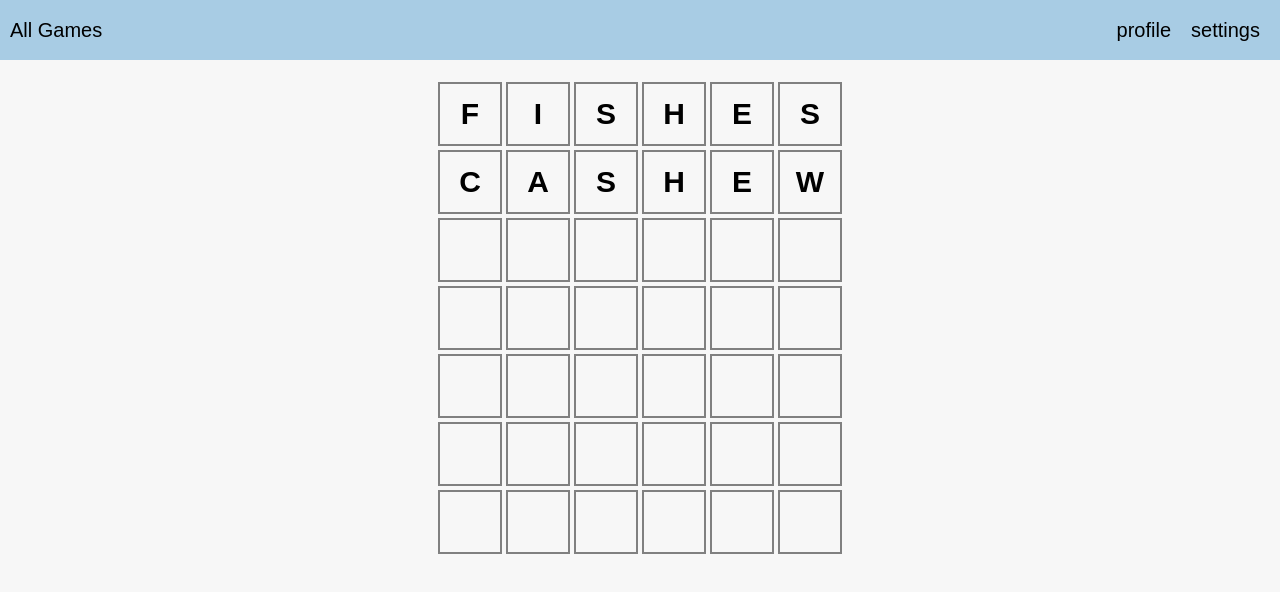
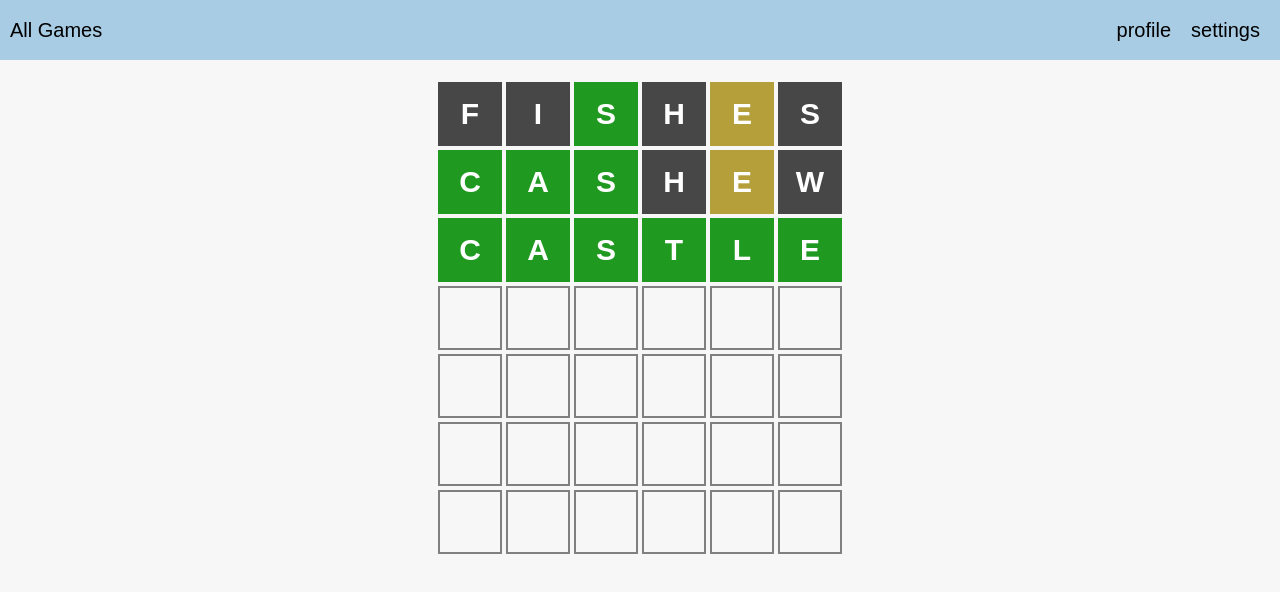
Before and after one commit to jypark5/games-hub, a React (Vite) app: page /wordle in a window 1280 px wide. Shown: the top 592 px of the page. Built offline with nearby package versions, Linux system fonts and the light colour scheme.

Commit message:
added calling of colour checking function to wordle, styled submitted words

```diff
--- a/src/components/wordle/Row.css
+++ b/src/components/wordle/Row.css
@@ -16,3 +16,27 @@
   align-items: center;
   font-weight: 600;
 }
+
+.cell.green {
+  background-color: rgb(32, 153, 32);
+  color: white;
+  border: none;
+  width: 64px;
+  height: 64px;
+}
+
+.cell.yellow {
+  background-color: #b59f3b;
+  color: white;
+  border: none;
+  width: 64px;
+  height: 64px;
+}
+
+.cell.grey {
+  background-color: rgb(71, 71, 71);
+  color: white;
+  border: none;
+  width: 64px;
+  height: 64px;
+}
--- a/src/components/wordle/Row.jsx
+++ b/src/components/wordle/Row.jsx
@@ -2,25 +2,29 @@ import './Row.css';
 import { NUM_LETTERS, checkWord } from "../../helpers/wordleLogic";
 
 export const Row = ({ guess, solution }) => {
-  const tiles = []
+  const tiles = [];
+
+  let statuses = [];
+  if (guess.length === NUM_LETTERS) {
+    statuses = checkWord(guess, solution);
+  }
 
   for (let i = 0; i < NUM_LETTERS; i++) {
-    if (guess[i]) {
-      tiles.push(guess[i].toUpperCase());
-    } else {
-      tiles.push("");
-    }
+    const status = statuses[i] ? statuses[i] : "";
+    const letter = guess[i] ? guess[i].toUpperCase() : "";
+    tiles.push({ letter, status });
   }
+
 
   return (
     <div className="row">
-      {tiles.map((letter, index) => {
+      {tiles.map((tile, index) => {
         return (
           <div
             key={index}
-            className="cell"
+            className={`cell ${tile.status}`}
           >
-            {letter}
+            {tile.letter}
           </div>
         );
       })}
--- a/src/components/wordle/Wordle.jsx
+++ b/src/components/wordle/Wordle.jsx
@@ -8,7 +8,7 @@ export const Wordle = () => {
 
   const [solution] = useState("castle");
 
-  const [guesses, setGuesses] = useState(["fishes", "cashew"]);
+  const [guesses, setGuesses] = useState(["fishes", "cashew", "castle"]);
 
   // const [currentGuess, setCurrentGuess] = useState("word");
 
--- a/src/helpers/wordleLogic.js
+++ b/src/helpers/wordleLogic.js
@@ -9,6 +9,7 @@ export const checkWord = (guess, solution) => {
   for (const index in guessUpper) {
     if (guessUpper[index] === solutionUpper[index]) {
       result[index] = "green";
+      solutionLetters[index] = null;
     }
   }
 
@@ -21,7 +22,7 @@ export const checkWord = (guess, solution) => {
 
         // duplicate letter handling, ensuring only the correct number of letters
         // are marked yellow
-        solutionLetters[index] = null;
+        solutionLetters[matchingIndex] = null;
       }
     }
   }
```
